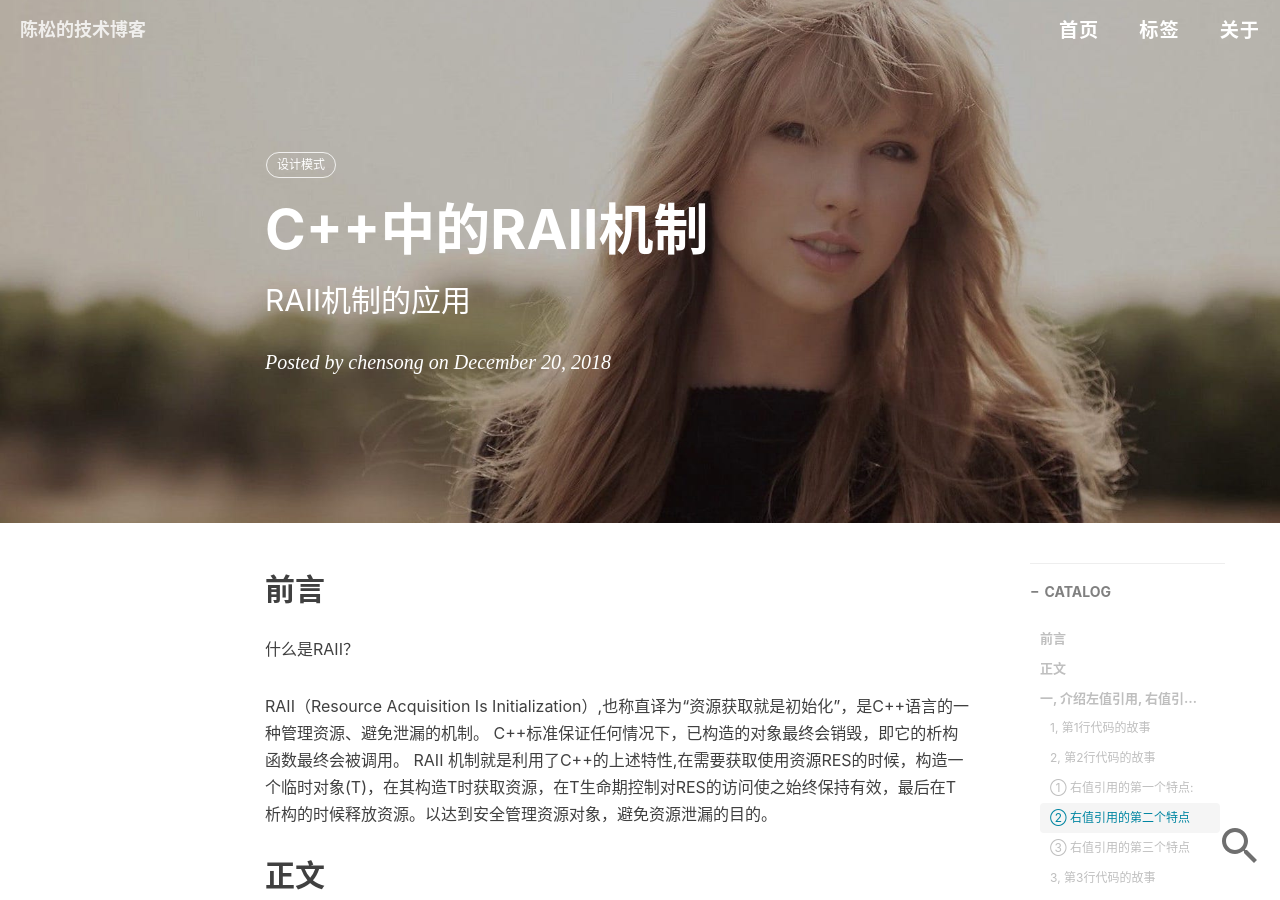
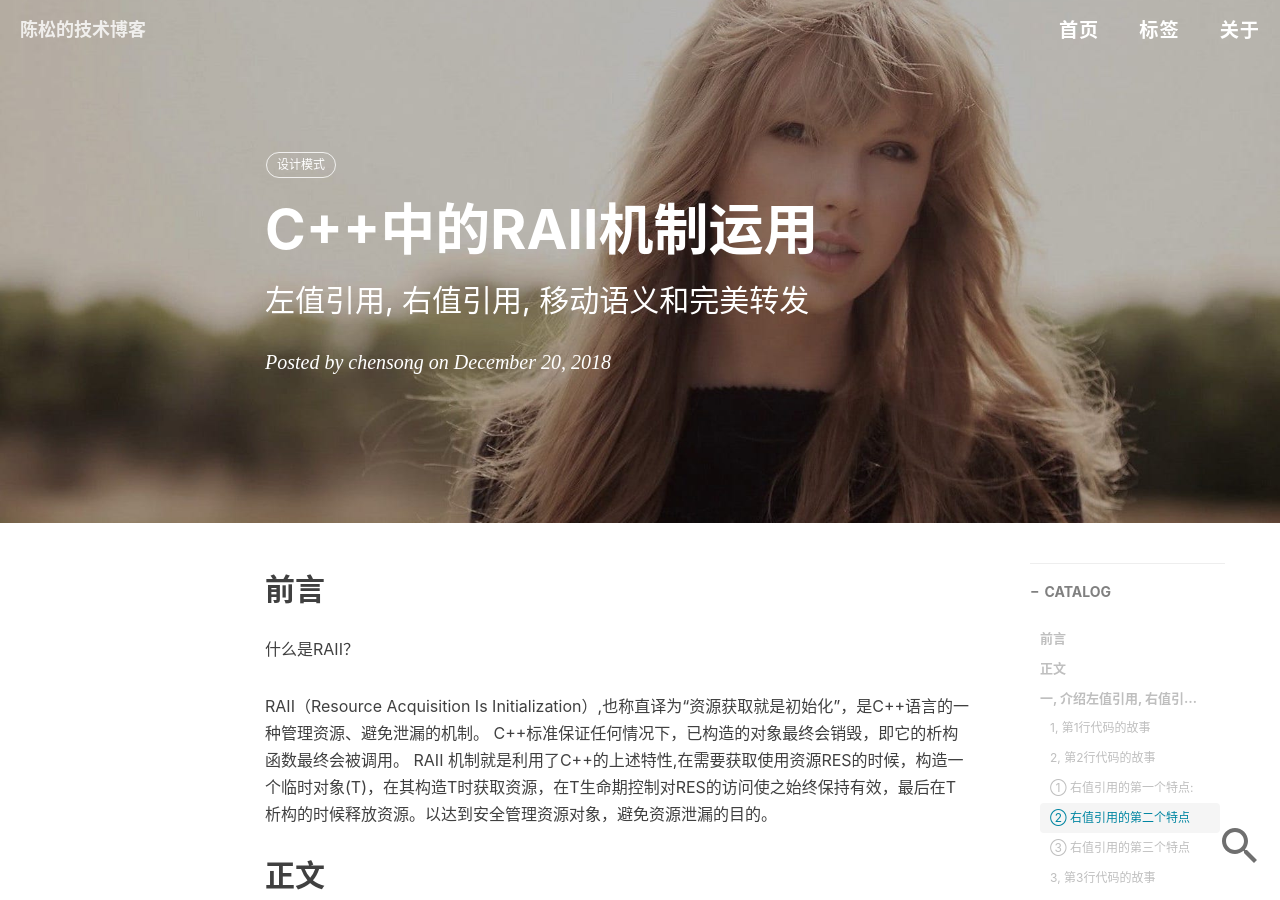
Before and after one commit to chensongpoixs/chensongpoixs.github.io, a Jekyll site: the page built from _posts/2018-12-20-C++中的RAII机制运用.md, in a window 1280 px wide and 900 px high. Built offline with Jekyll 4.4.1, drawn with Linux system fonts in a browser that asks for light colours; nearby versions of some CDN libraries; comment, search, counter and statistics services are not loaded.

Commit message:
修改名称

```diff
--- a/_posts/2018-12-20-C++中的RAII机制.md
+++ b/_posts/2018-12-20-C++中的RAII机制运用.md
@@ -1,7 +1,7 @@
 ---
 layout:     post
-title:      C++中的RAII机制
-subtitle:   RAII机制的应用
+title:      C++中的RAII机制运用
+subtitle:   左值引用, 右值引用, 移动语义和完美转发
 date:       2018-12-20
 author:     chensong
 header-img: img/2018-12-20/bg_ARII.jpg
```
